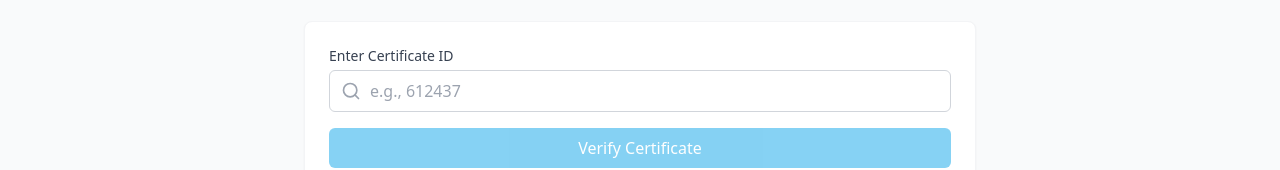
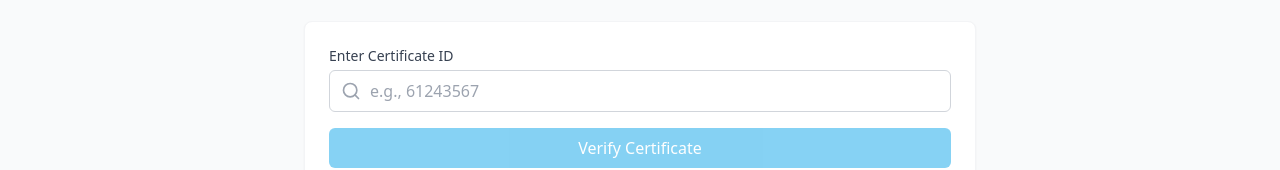
Before and after one commit to charansai1432/certificate-verification, a React (Vite) app in the folder frontend/: page /hr-portal in a window 1280 px wide. Shown: the part 135-305 px from the top of the page. Built offline with nearby package versions, Linux system fonts and the light colour scheme.

Commit message:
update the hr-portall file in the frontend

```diff
--- a/frontend/src/pages/HRPortal.tsx
+++ b/frontend/src/pages/HRPortal.tsx
@@ -68,7 +68,7 @@ const HRPortal = () => {
                 value={certificateId}
                 onChange={(e) => setCertificateId(e.target.value)}
                 className="pl-10 pr-4 py-2 w-full border border-gray-300 rounded-md focus:ring-2 focus:ring-sky-500 focus:border-sky-500"
-                placeholder="e.g., 612437"
+                placeholder="e.g., 61243567"
               />
             </div>
           </div>
```
